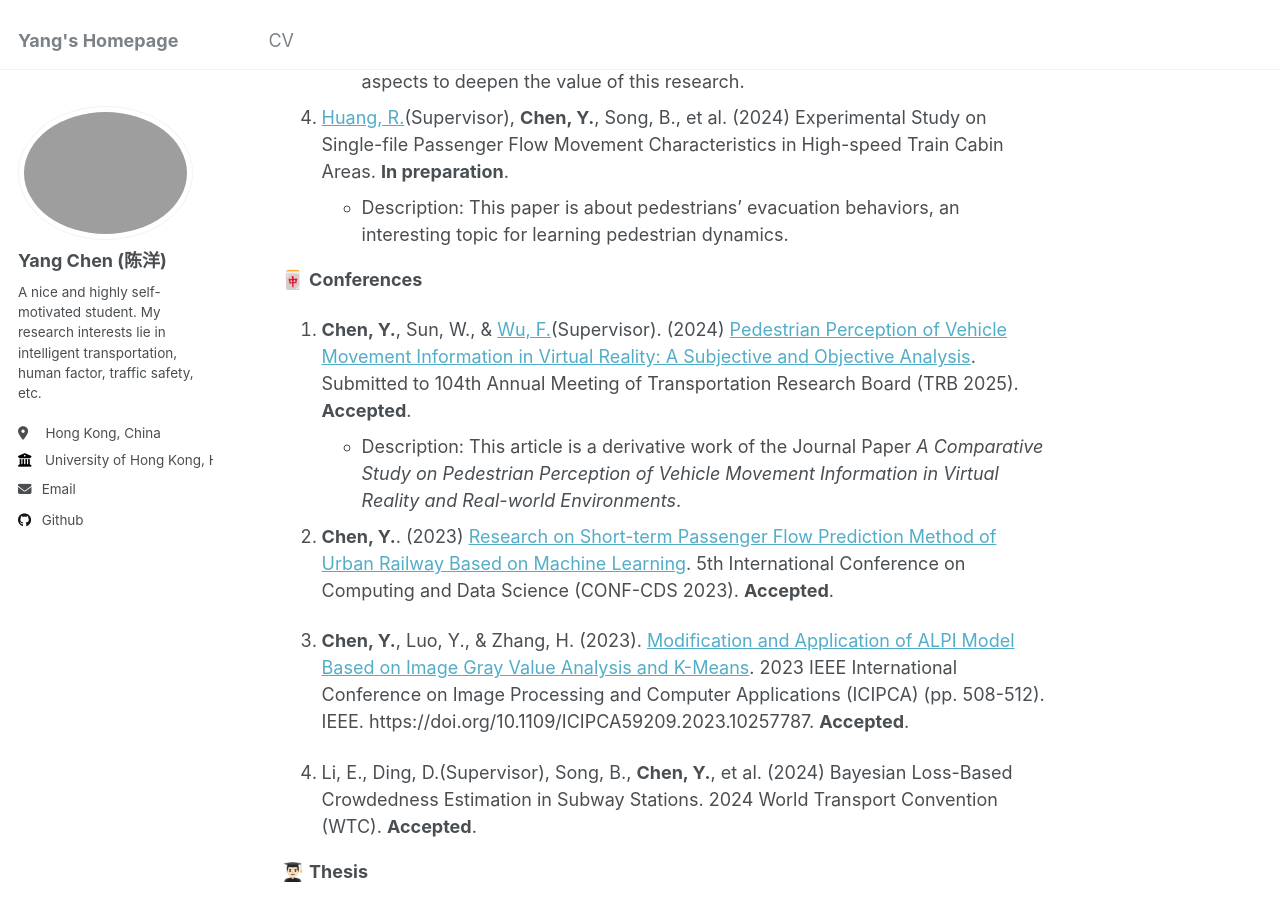
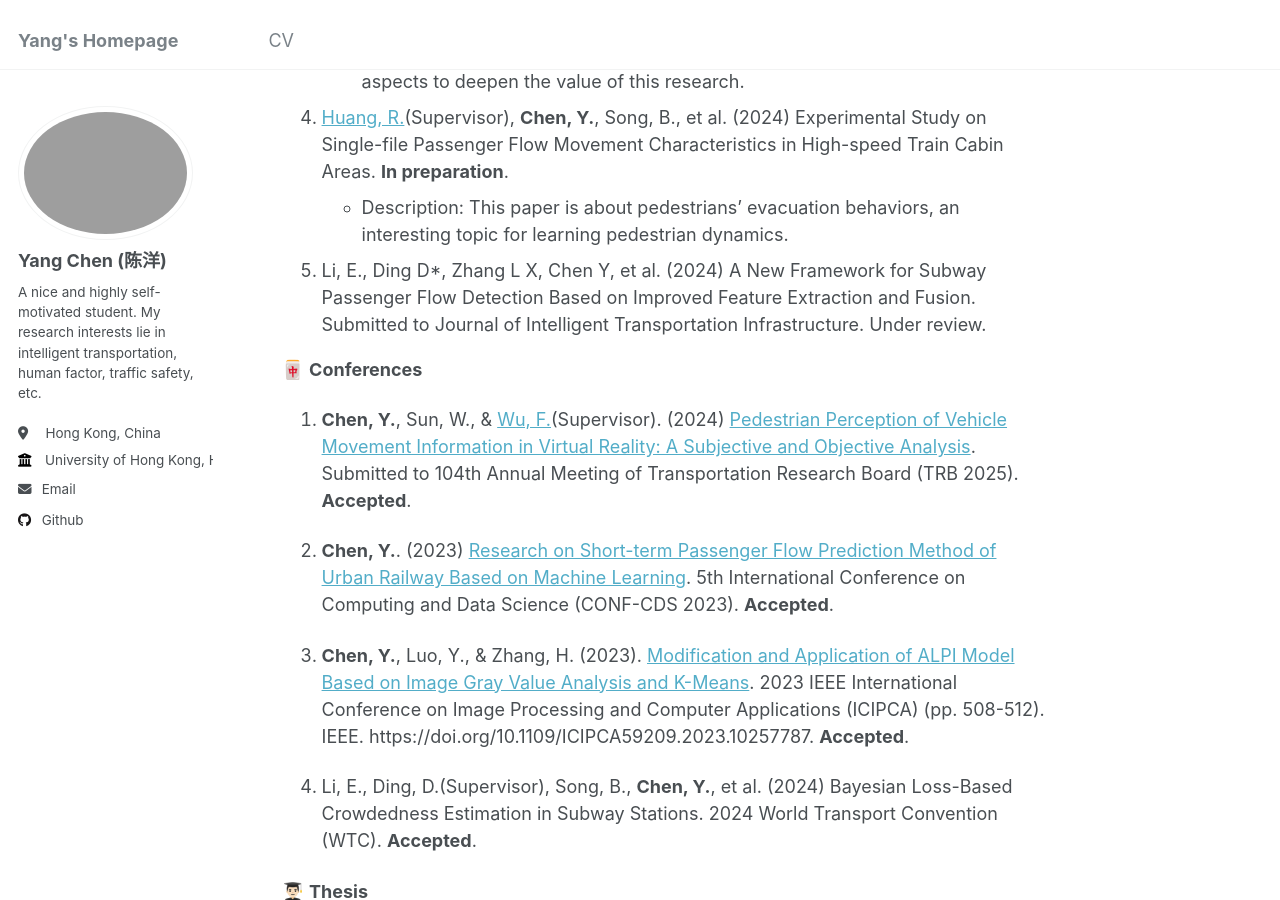
Before and after one commit to Sugar-eatingSheep/YangCHEN.github.io, a Jekyll site: the page built from _pages/about.md, in a window 1280 px wide and 900 px high, scrolled down 2293 px. Built offline with Jekyll 4.4.1, drawn with Linux system fonts in a browser that asks for light colours.

Commit message:
Update about.md

```diff
--- a/_pages/about.md
+++ b/_pages/about.md
@@ -47,12 +47,12 @@ Publications
 4. [Huang, R.](https://www.researchgate.net/profile/Rong-Huang-65)(Supervisor), **Chen, Y.**, Song, B., et al. (2024) Experimental Study on Single-file Passenger Flow Movement Characteristics in High-speed Train Cabin Areas. **In preparation**.
 * Description: This paper is about pedestrians' evacuation behaviors, an interesting topic for learning pedestrian dynamics.
 
+5. Li, E., Ding D*, Zhang L X, Chen Y, et al. (2024) A New Framework for Subway Passenger Flow Detection Based on Improved Feature Extraction and Fusion. Submitted to Journal of Intelligent Transportation Infrastructure. Under review.
 
 
 🀄 **Conferences**
 
 1. **Chen, Y.**, Sun, W., & [Wu, F.](https://www.researchgate.net/profile/Fuwei-Wu)(Supervisor). (2024) [Pedestrian Perception of Vehicle Movement Information in Virtual Reality: A Subjective and Objective Analysis](https://sugar-eatingsheep.github.io/YangCHEN.github.io/files/TRBAM-25-01553.pdf). Submitted to 104th Annual Meeting of Transportation Research Board (TRB 2025). **Accepted**.
-* Description: This article is a derivative work of the Journal Paper *A Comparative Study on Pedestrian Perception of Vehicle Movement Information in Virtual Reality and Real-world Environments*.
 
 2. **Chen, Y.**. (2023) [Research on Short-term Passenger Flow Prediction Method of Urban Railway Based on Machine Learning](https://sugar-eatingsheep.github.io/YangCHEN.github.io/files/conference 2. Final version.pdf). 5th International Conference on Computing and Data Science (CONF-CDS 2023). **Accepted**.
 
```
